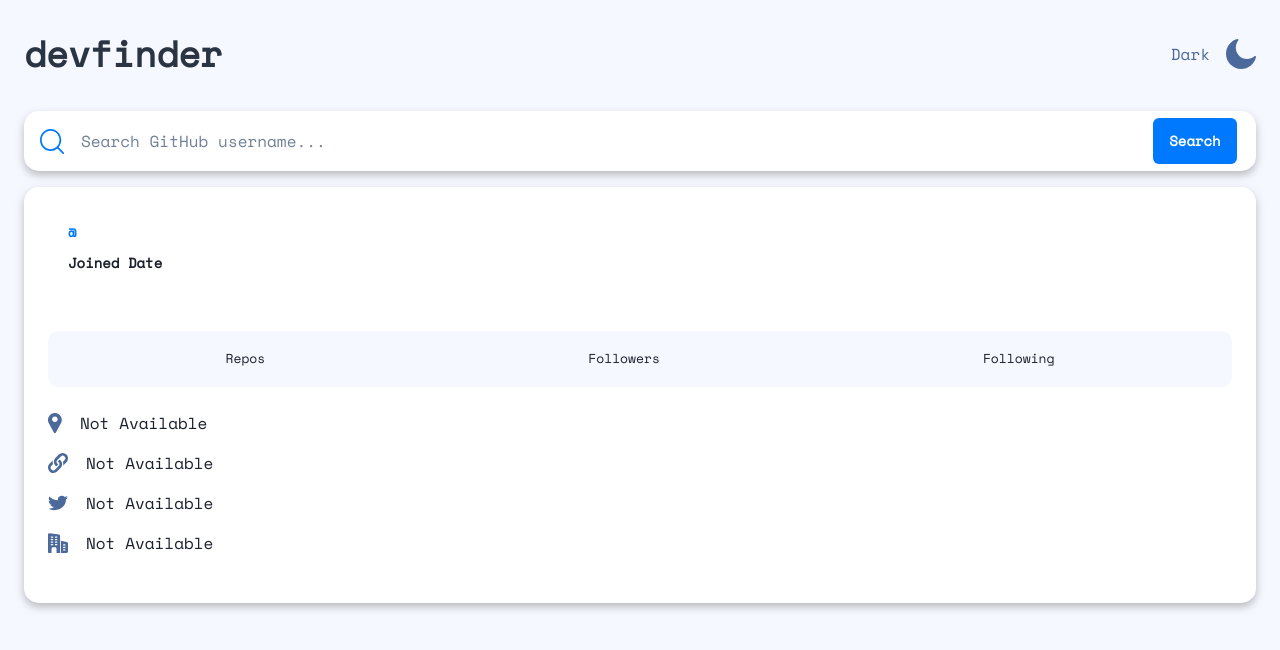
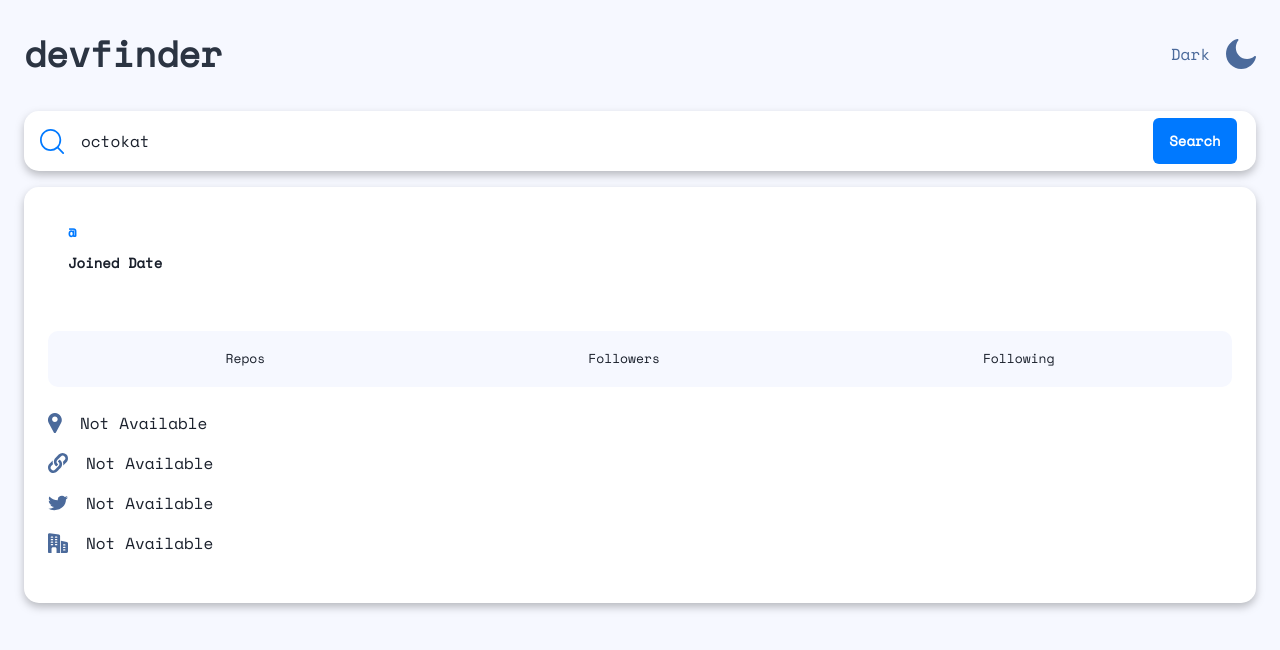
Before and after one commit to dominicva/gh-user-search, a Next.js app: page / in a window 1280 px wide. Shown: the top 650 px of the page. Built offline with nearby package versions, Linux system fonts and the light colour scheme.

Commit message:
refactor: query state moved down to Search component

```diff
--- a/components/search.tsx
+++ b/components/search.tsx
@@ -1,11 +1,16 @@
+import { useState } from 'react';
 import { Button, Flex, Input } from '@chakra-ui/react';
 import Image from 'next/image';
 
-const Search = ({ query, onQueryChange, onSubmit }) => {
+const Search = ({ onSubmit }) => {
+  const [query, setQuery] = useState('octokat');
+
+  const handleQueryChange = e => setQuery(e.target.value);
+
   return (
     <Flex
       as="form"
-      onSubmit={onSubmit}
+      onSubmit={e => onSubmit(query, e)}
       alignItems="center"
       height="60px"
       borderRadius="15px"
@@ -28,7 +33,7 @@ const Search = ({ query, onQueryChange, onSubmit }) => {
         _focusVisible={{ border: 'none' }}
         width="calc(100% - 120px)"
         value={query}
-        onChange={onQueryChange}
+        onChange={handleQueryChange}
       />
       <Button
         backgroundColor="light.blueCrayola"
--- a/components/userCard.tsx
+++ b/components/userCard.tsx
@@ -1,9 +1,22 @@
+// next.js
+import NextImage from 'next/image';
+
+// chakra-ui
 import { Box, Flex, Text } from '@chakra-ui/react';
-import NextImage from 'next/image';
+
+// project components
+import UserHeader from './userHeader';
 import UserStats from './userStats';
-import UserHeader from './userHeader';
 
 const UserCard = ({ user }) => {
+  const userMetaData = {
+    locataion: user.location || null,
+    blog: user.blog || null,
+    twitterUsername: user.twitter_username || null,
+    company: user.company || null,
+  };
+  console.log('userMetaData:', userMetaData);
+
   return (
     <Box
       padding="32px 24px"
--- a/pages/index.tsx
+++ b/pages/index.tsx
@@ -16,8 +16,7 @@ import UserCard from '../components/userCard';
 import Search from '../components/search';
 
 function Home() {
-  const [query, setQuery] = useState('');
-  const [userResult, setUserResult] = useState({});
+  const [displayedUser, setDisplayedUser] = useState({});
 
   const getUser = async username => {
     try {
@@ -25,17 +24,15 @@ function Home() {
         username,
       });
 
-      setUserResult(user);
+      setDisplayedUser(user);
     } catch (error) {
       console.error(error);
     }
   };
 
-  const handleQueryChange = e => setQuery(e.target.value);
-
-  const handleSubmit = e => {
+  const handleSubmit = (username, e) => {
     e.preventDefault();
-    getUser(query);
+    getUser(username);
   };
 
   return (
@@ -55,13 +52,9 @@ function Home() {
           </Flex>
         </Flex>
 
-        <Search
-          query={query}
-          onQueryChange={handleQueryChange}
-          onSubmit={handleSubmit}
-        />
+        <Search onSubmit={handleSubmit} />
 
-        <UserCard user={userResult} />
+        <UserCard user={displayedUser} />
       </main>
     </Box>
   );
```
